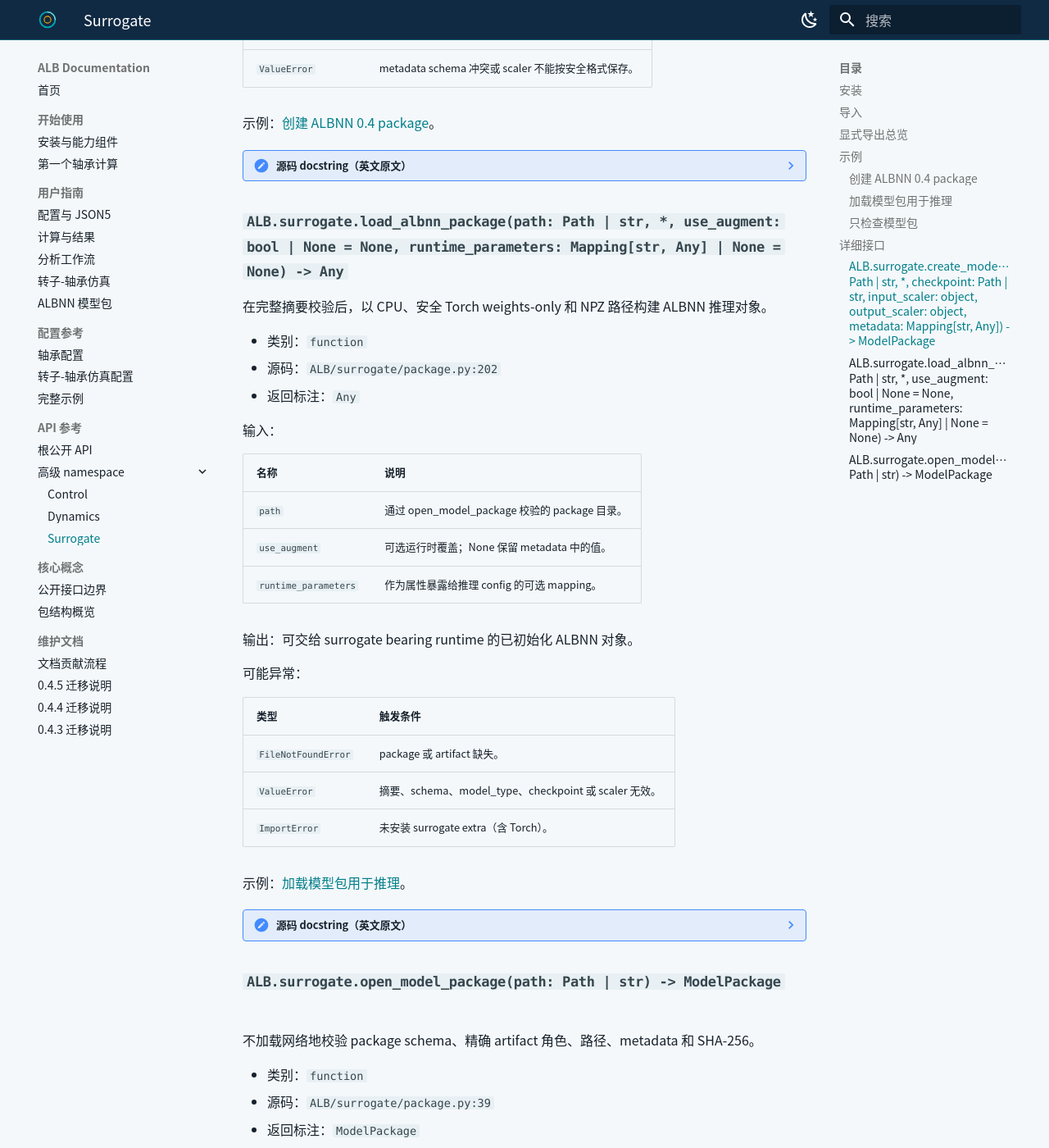
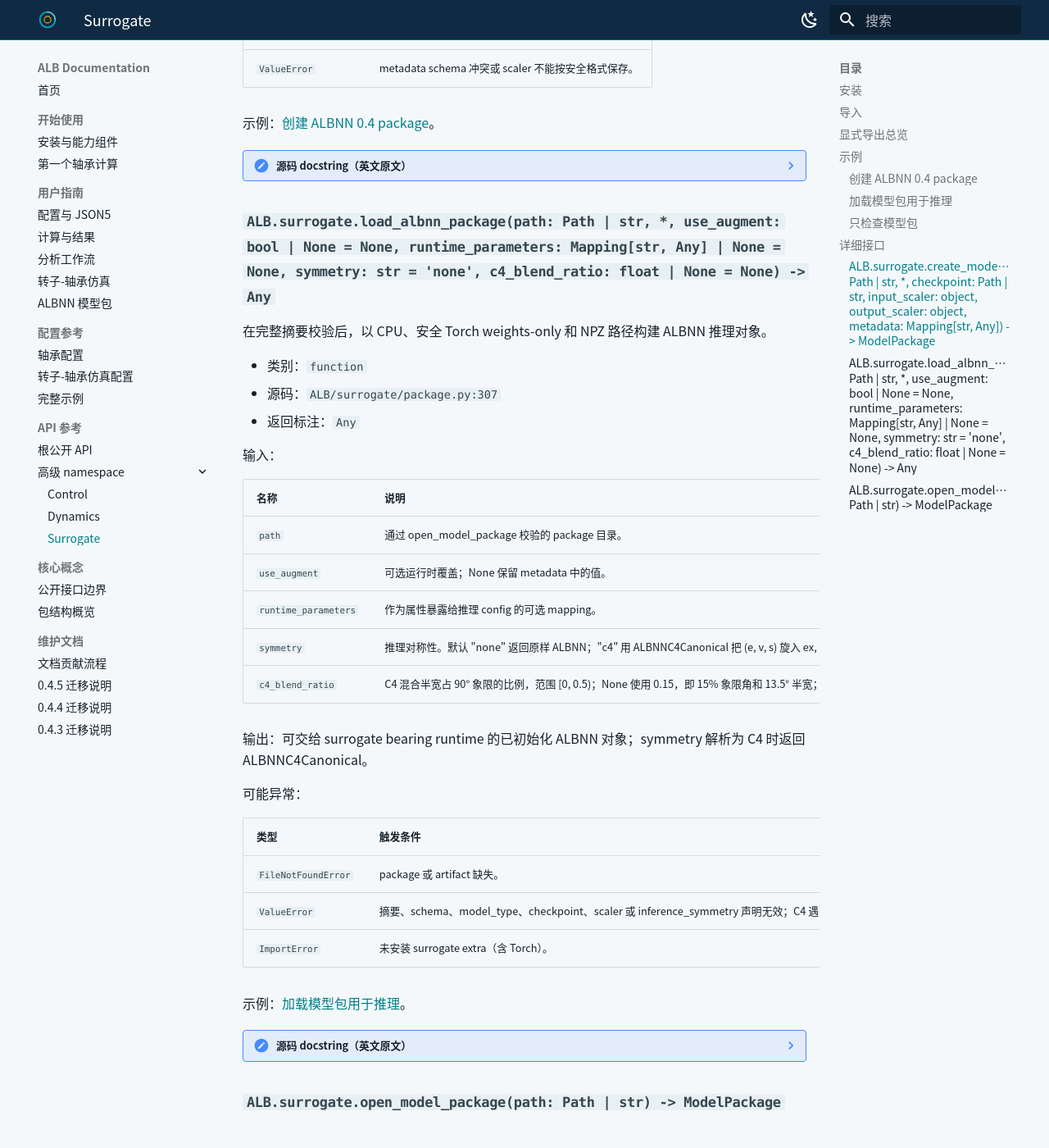
Before and after one commit to waj734014160-creator/ALB, an MkDocs documentation site: the page built from docs/api/namespaces/surrogate.md, in a window 1280 px wide and 1400 px high, scrolled down 2896 px. Shown: the whole window at 82% size. Built offline with MkDocs 1.6.1 and Material for MkDocs 9.7.7, drawn with Linux system fonts in a browser that asks for light colours; some of the changed text lies outside the part shown.

Commit message:
docs: document load_albnn_package symmetry and C4 blend parameters
The namespace reference gate requires per-parameter metadata for every
public signature. Add the symmetry and c4_blend_ratio descriptions to
ALB.surrogate.load_albnn_package and regenerate the surrogate namespace
page against the committed sources.

Co-Authored-By: Claude Opus 5.5 <noreply@anthropic.com>

````diff
--- a/docs/api/namespaces/surrogate.md
+++ b/docs/api/namespaces/surrogate.md
@@ -24,9 +24,9 @@ from ALB.surrogate import create_model_package, load_albnn_package, open_model_p
 
 | 符号 | 类别 | 用途 | 源码 |
 | --- | --- | --- | --- |
-| `create_model_package` | 函数 | 从可信 checkpoint、NPZ scaler 和 metadata 创建固定角色且带摘要的 0.4 package。 | `ALB/surrogate/package.py:119` |
-| `load_albnn_package` | 函数 | 在完整摘要校验后，以 CPU、安全 Torch weights-only 和 NPZ 路径构建 ALBNN 推理对象。 | `ALB/surrogate/package.py:202` |
-| `open_model_package` | 函数 | 不加载网络地校验 package schema、精确 artifact 角色、路径、metadata 和 SHA-256。 | `ALB/surrogate/package.py:39` |
+| `create_model_package` | 函数 | 从可信 checkpoint、NPZ scaler 和 metadata 创建固定角色且带摘要的 0.4 package。 | `ALB/surrogate/package.py:218` |
+| `load_albnn_package` | 函数 | 在完整摘要校验后，以 CPU、安全 Torch weights-only 和 NPZ 路径构建 ALBNN 推理对象。 | `ALB/surrogate/package.py:307` |
+| `open_model_package` | 函数 | 不加载网络地校验 package schema、精确 artifact 角色、路径、metadata 和 SHA-256。 | `ALB/surrogate/package.py:138` |
 
 !!! warning "高级接口边界"
     本页只记录 namespace 显式导出的符号及其源码声明的公开成员。实现模块、私有 helper 和其他可导入类型不因此成为稳定用户 API。
@@ -125,7 +125,11 @@ print(package.manifest["schema"])
         Fitted scaler objects accepted by ``write_scaler`` and serialized as NPZ.
     metadata
         Deployment metadata. Schema ``alb.surrogate-metadata.v0.4`` is inserted;
-        a conflicting explicit schema is rejected.
+        a conflicting explicit schema is rejected. An optional
+        ``inference_symmetry`` declaration (``"none"``, ``"c4"``, or the
+        historical ``{"name": "c4_canonical_quadrant", ...}`` mapping) is
+        validated here so packages trained only on ``ex, ey >= 0`` can declare
+        C4 canonical-quadrant inference.
 
     Returns
     -------
@@ -139,15 +143,16 @@ print(package.manifest["schema"])
     FileNotFoundError
         If ``checkpoint`` does not exist.
     ValueError
-        If metadata conflicts with the 0.4 contract or a scaler is invalid.
+        If metadata conflicts with the 0.4 contract, declares an unsupported
+        inference symmetry, or a scaler is invalid.
     ```
 
-### `ALB.surrogate.load_albnn_package(path: Path | str, *, use_augment: bool | None = None, runtime_parameters: Mapping[str, Any] | None = None) -> Any`
+### `ALB.surrogate.load_albnn_package(path: Path | str, *, use_augment: bool | None = None, runtime_parameters: Mapping[str, Any] | None = None, symmetry: str = 'none', c4_blend_ratio: float | None = None) -> Any`
 
 在完整摘要校验后，以 CPU、安全 Torch weights-only 和 NPZ 路径构建 ALBNN 推理对象。
 
 - 类别：`function`
-- 源码：`ALB/surrogate/package.py:202`
+- 源码：`ALB/surrogate/package.py:307`
 - 返回标注：`Any`
 
 输入：
@@ -157,8 +162,10 @@ print(package.manifest["schema"])
 | `path` | 通过 open_model_package 校验的 package 目录。 |
 | `use_augment` | 可选运行时覆盖；None 保留 metadata 中的值。 |
 | `runtime_parameters` | 作为属性暴露给推理 config 的可选 mapping。 |
+| `symmetry` | 推理对称性。默认 "none" 返回原样 ALBNN；"c4" 用 ALBNNC4Canonical 把 (e, v, s) 旋入 ex, ey >= 0 训练象限并把力旋回；"package" 按 metadata inference_symmetry 解析，未声明且输入 scaler 记录的 ex、ey 拟合最小值均 >= 0 时报错，要求显式选择。 |
+| `c4_blend_ratio` | C4 混合半宽占 90° 象限的比例，范围 [0, 0.5)；None 使用 0.15，即 15% 象限角和 13.5° 半宽；0 保留历史映射；非空值要求解析为 C4。 |
 
-输出：可交给 surrogate bearing runtime 的已初始化 ALBNN 对象。
+输出：可交给 surrogate bearing runtime 的已初始化 ALBNN 对象；symmetry 解析为 C4 时返回 ALBNNC4Canonical。
 
 
 可能异常：
@@ -166,7 +173,7 @@ print(package.manifest["schema"])
 | 类型 | 触发条件 |
 | --- | --- |
 | `FileNotFoundError` | package 或 artifact 缺失。 |
-| `ValueError` | 摘要、schema、model_type、checkpoint 或 scaler 无效。 |
+| `ValueError` | 摘要、schema、model_type、checkpoint、scaler 或 inference_symmetry 声明无效；C4 遇到随旋转变化的派生输入列；symmetry="package" 遇到未声明的第一象限训练包。 |
 | `ImportError` | 未安装 surrogate extra（含 Torch）。 |
 
 示例：[加载模型包用于推理](#example-load-package)。
@@ -184,20 +191,37 @@ print(package.manifest["schema"])
         the packaged value.
     runtime_parameters
         Optional mapping exposed as attributes on the inference runtime config.
+    symmetry
+        Inference symmetry. ``"none"`` (default) returns the bare ``ALBNN``
+        network exactly as stored. ``"c4"`` wraps it in ``ALBNNC4Canonical``,
+        which rotates ``(e, v, s)`` into the ``ex, ey >= 0`` training quadrant
+        and rotates the force back. ``"package"`` follows the metadata
+        ``inference_symmetry`` declaration; an undeclared package resolves to
+        ``"none"`` unless its input scaler records fitted ``ex`` and ``ey``
+        minima ``>= 0``, which is rejected so the caller chooses explicitly.
+    c4_blend_ratio
+        C4 blend half-width as a ratio of the 90-degree quadrant, finite and
+        in ``[0, 0.5)``. ``None`` uses ``C4_DEFAULT_BLEND_RATIO`` (0.15) when
+        symmetry resolves to C4: 15 percent of a quadrant, or 13.5 degrees.
+        Zero reproduces the historical canonical mapping. A non-null value
+        requires resolved C4 symmetry.
 
     Returns
     -------
     Any
-        Initialized ``ALBNN`` inference object accepted by the surrogate bearing
-        runtime.
+        Initialized ``ALBNN`` (or ``ALBNNC4Canonical``) inference object
+        accepted by the surrogate bearing runtime.
 
     Raises
     ------
     FileNotFoundError
         If the package is incomplete.
     ValueError
-        If digests, schemas, model type, checkpoint structure, or scalers are
-        invalid.
+        If digests, schemas, model type, checkpoint structure, scalers, or the
+        symmetry declaration are invalid; if C4 is requested for an input
+        contract containing rotation-dependent derived columns; or if
+        ``symmetry="package"`` meets an undeclared quadrant-I-only package;
+        or if ``c4_blend_ratio`` is invalid or supplied without C4 symmetry.
     ImportError
         If the ``surrogate`` extra, including Torch, is not installed.
     ```
@@ -207,7 +231,7 @@ print(package.manifest["schema"])
 不加载网络地校验 package schema、精确 artifact 角色、路径、metadata 和 SHA-256。
 
 - 类别：`function`
-- 源码：`ALB/surrogate/package.py:39`
+- 源码：`ALB/surrogate/package.py:138`
 - 返回标注：`ModelPackage`
 
 输入：
````
Also changed, not shown: other parts of docs/api/namespaces/surrogate.md (+2 -2 lines), docs/api/namespace_reference_docs.json (+5 -3 lines).
